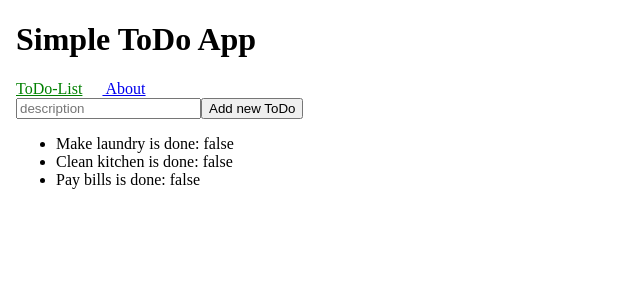
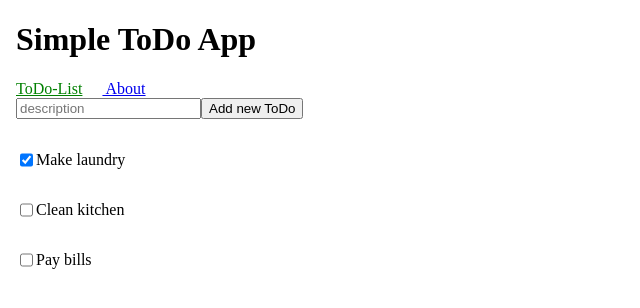
Before and after one commit to Saturn91/cas-fe-angular-recap-exercise, an Angular app: page /todos in a window 1280 px wide. Shown: the top 308 px of the page, without its empty margins (0-640 px from the left). Built offline with nearby package versions, Linux system fonts and the light colour scheme.

Commit message:
[ADD] ItemView Component

```diff
--- a/src/app/app.module.ts
+++ b/src/app/app.module.ts
@@ -10,6 +10,7 @@ import { ToDoListComponent } from './to-do-manager/to-do-list/to-do-list.compone
 import { FormsModule, ReactiveFormsModule } from '@angular/forms';
 import { FLUX_CONFIG } from './to-do-manager/services/flux.configuration';
 import { FluxToDoStore } from './to-do-manager/services/flux-todo-store.service';
+import { ItemViewComponent } from './to-do-manager/item-view/item-view.component';
 
 @NgModule({
   declarations: [
@@ -17,7 +18,8 @@ import { FluxToDoStore } from './to-do-manager/services/flux-todo-store.service'
     ToDoManagerComponent,
     AboutComponent,
     AddNewToDoComponent,
-    ToDoListComponent
+    ToDoListComponent,
+    ItemViewComponent
   ],
   imports: [
     BrowserModule,
--- a/src/app/to-do-manager/add-new-to-do/add-new-to-do.component.ts
+++ b/src/app/to-do-manager/add-new-to-do/add-new-to-do.component.ts
@@ -15,9 +15,7 @@ export class AddNewToDoComponent implements OnInit {
     description: new FormControl(null, [Validators.required])
   });
 
-  constructor(public store: FluxToDoStore, @Inject(fluxDispatcherToken) private dispatcher: Subject<ToDoAction>) {
-
-  }
+  constructor(public store: FluxToDoStore, @Inject(fluxDispatcherToken) private dispatcher: Subject<ToDoAction>) { }
 
   AddNewTodo() {
     if(this.newToDoForm.valid && this.newToDoForm.dirty) {
--- /dev/null
+++ b/src/app/to-do-manager/item-view/item-view.component.html
@@ -0,0 +1,4 @@
+<div [className]="'classView'">
+  <input type="checkbox" (change)="OnCheckBoxChange()" [checked]="todo.done" >
+  <p>{{todo?.description}}</p>
+</div>
--- /dev/null
+++ b/src/app/to-do-manager/item-view/item-view.component.scss
@@ -0,0 +1,3 @@
+.classView {
+  display: flex;
+}
--- /dev/null
+++ b/src/app/to-do-manager/item-view/item-view.component.ts
@@ -0,0 +1,26 @@
+import { Component, Inject, Input, OnInit } from '@angular/core';
+import { Subject } from 'rxjs';
+import { ToDoItem } from 'src/app/models/todo.model';
+import { ToDoAction, ToDoActionTypes } from '../services/actions.type';
+import { FluxToDoStore } from '../services/flux-todo-store.service';
+import { fluxDispatcherToken } from '../services/flux.configuration';
+
+@Component({
+  selector: 'ItemView',
+  templateUrl: './item-view.component.html',
+  styleUrls: ['./item-view.component.scss']
+})
+export class ItemViewComponent implements OnInit {
+  @Input()
+  public todo: ToDoItem = new ToDoItem(-1, '', false);
+
+  constructor(public store: FluxToDoStore, @Inject(fluxDispatcherToken) private dispatcher: Subject<ToDoAction>) { }
+
+  ngOnInit(): void {
+  }
+
+  OnCheckBoxChange() {
+    this.dispatcher.next(new ToDoAction(this.todo.done == true ? ToDoActionTypes.UnDone : ToDoActionTypes.Done, this.todo.id))
+  }
+
+}
--- a/src/app/to-do-manager/services/flux-todo-store.service.ts
+++ b/src/app/to-do-manager/services/flux-todo-store.service.ts
@@ -8,9 +8,9 @@ import { fluxDispatcherToken } from "./flux.configuration";
 export class FluxToDoStore {
   public todos: ToDoItem[] = [];
   private orig: ToDoItem[] = [
-    new ToDoItem(0, "Make laundry", false),
-    new ToDoItem(1, "Clean kitchen", false),
-    new ToDoItem(2, "Pay bills", false)
+    new ToDoItem(1, "Make laundry", true),
+    new ToDoItem(2, "Clean kitchen", false),
+    new ToDoItem(3, "Pay bills", false)
   ]
 
   constructor(@Inject(fluxDispatcherToken) private dispatcher: Subject<ToDoAction>) {
@@ -20,16 +20,18 @@ export class FluxToDoStore {
 
       switch (action.type) {
         case ToDoActionTypes.Add:
-          console.log('add new ToDo: ' + action.description);
           this.todos.push(new ToDoItem(this.todos.length, action.description ? action.description: '', false))
           break;
         case ToDoActionTypes.Done:
+          item.done = true;
           break;
         case ToDoActionTypes.UnDone:
+          item.done = false;
           break;
         case ToDoActionTypes.Load:
-          //load from BE, but if null fill with placeholders
-          this.todos = this.orig;
+          if(this.todos.length == 0) {
+            this.todos = this.orig;
+          }
           break;
       }
     });
--- a/src/app/to-do-manager/to-do-list/to-do-list.component.html
+++ b/src/app/to-do-manager/to-do-list/to-do-list.component.html
@@ -1,3 +1,3 @@
 <ul>
-  <li *ngFor="let todo of todos"> {{todo.description}} is done: {{todo.done}}</li>
+  <li *ngFor="let todo of todos"><ItemView [todo] = 'todo'></ItemView></li>
 </ul>
--- a/src/app/to-do-manager/to-do-list/to-do-list.component.scss
+++ b/src/app/to-do-manager/to-do-list/to-do-list.component.scss
@@ -0,0 +1,4 @@
+li {
+  list-style-type: none;
+  margin-left: -40px;
+}
--- a/src/app/to-do-manager/to-do-manager.component.ts
+++ b/src/app/to-do-manager/to-do-manager.component.ts
@@ -11,8 +11,6 @@ import { fluxDispatcherToken } from './services/flux.configuration';
   styleUrls: ['./to-do-manager.component.scss']
 })
 export class ToDoManagerComponent implements OnInit {
-  public todos: ToDoItem[] = [];
-
   constructor(public store: FluxToDoStore, @Inject(fluxDispatcherToken) private dispatcher: Subject<ToDoAction>) {
 
   }
```
Also changed, not shown: 1 other file (tests, documents, lock files or other folders).
